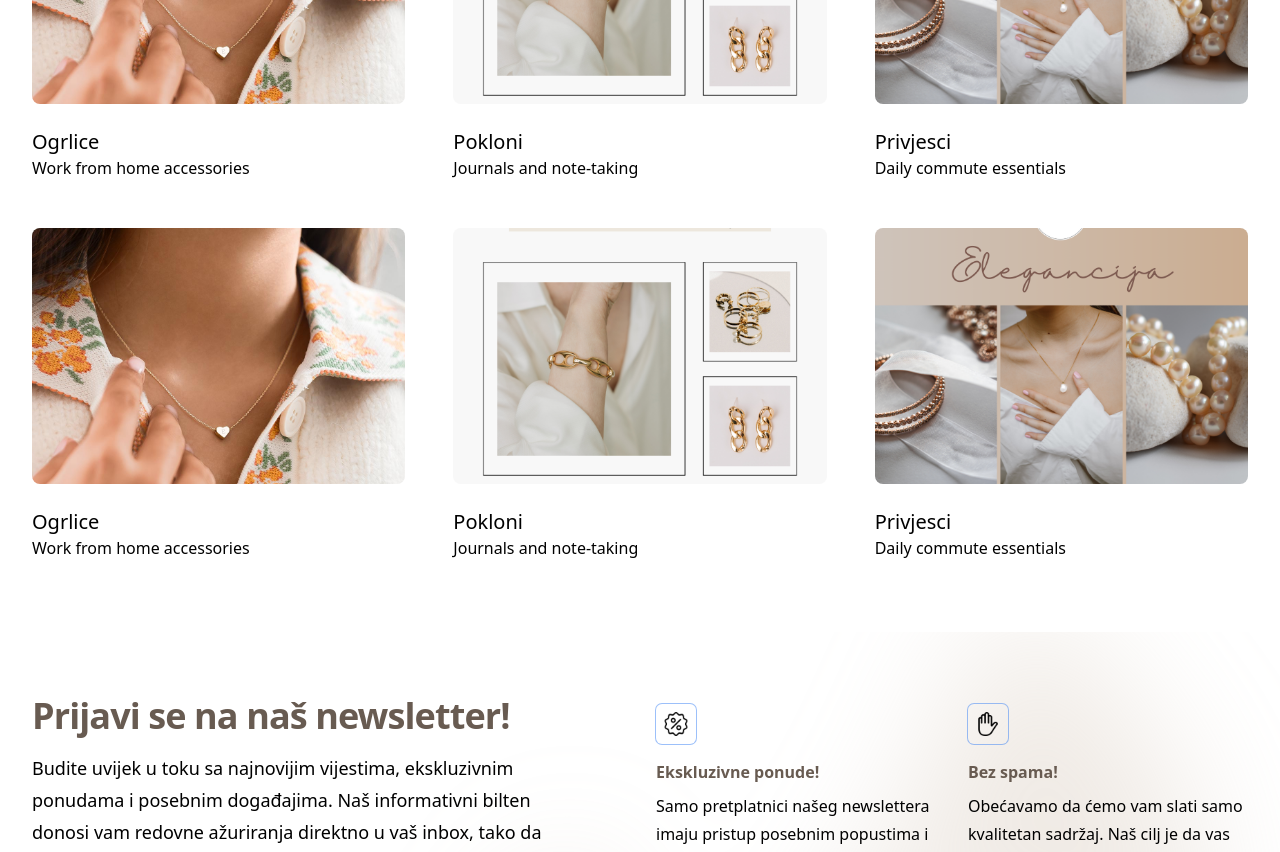
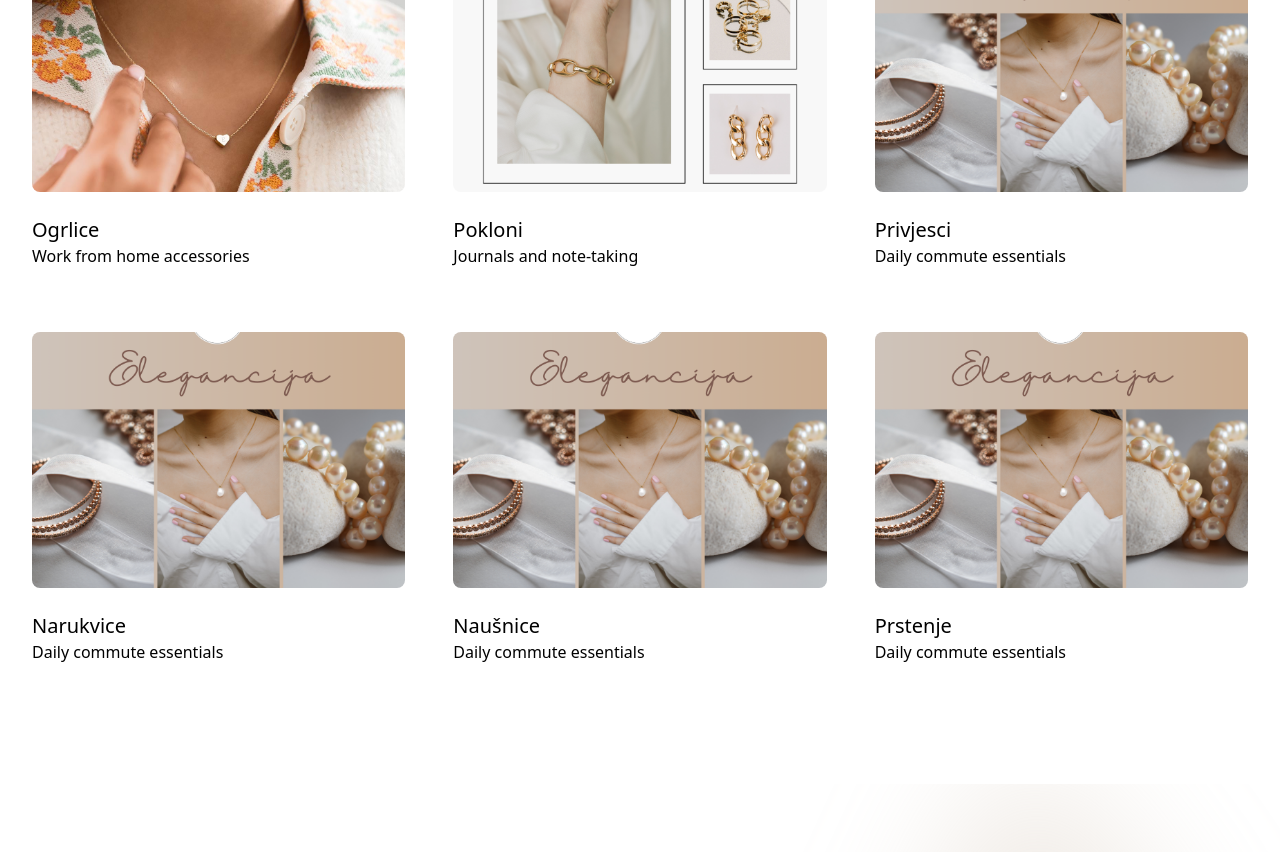
Before and after one commit to inedzma/SSN, a React (Create React App) app: page / in a window 1280 px wide. Shown: the part 1000-1852 px from the top of the page. Built offline with nearby package versions, Linux system fonts and the light colour scheme.

Commit message:
male ispravke

```diff
--- a/src/App.js
+++ b/src/App.js
@@ -1,6 +1,6 @@
 import './App.css';
 
-import {BrowserRouter, Route, Routes, ScrollRestoration} from "react-router-dom";
+import {BrowserRouter, Route, Routes} from "react-router-dom";
 import {Pocetna} from "./pages/Pocetna";
 import {Prijava} from "./pages/Prijava";
 import {Registracija} from "./pages/Registracija";
--- a/src/components/Header.js
+++ b/src/components/Header.js
@@ -1,5 +1,4 @@
 import React from "react";
-import {useState} from "react";
 
 export const Header = () => {
     function handleOnClick() {
--- a/src/components/Layout.js
+++ b/src/components/Layout.js
@@ -1,4 +1,3 @@
-import {Pocetna} from "../pages/Pocetna";
 import {Header} from "./Header";
 import {Footer} from "./Footer";
 
--- a/src/pages/O nama.js
+++ b/src/pages/O nama.js
@@ -55,6 +55,7 @@ export const ONama = () => {
                                 height={1442}
                             />
                         </div>
+
                     </div>
                 </div>
             </div>
@@ -76,7 +77,6 @@ export const ONama = () => {
                     </div>
                 </div>
             </div>
-
         </Layout>
     )
 }
--- a/src/pages/Pocetna.js
+++ b/src/pages/Pocetna.js
@@ -20,6 +20,27 @@ export const Pocetna = () => {
         },
         {
             ime: 'Privjesci',
+            opis: 'Daily commute essentials',
+            slikaSrc: '/reklama2.png',
+            slikaAlt: 'Collection of four insulated travel bottles on wooden shelf.',
+            href: '/Privjesci',
+        },
+        {
+            ime: 'Narukvice',
+            opis: 'Daily commute essentials',
+            slikaSrc: '/reklama2.png',
+            slikaAlt: 'Collection of four insulated travel bottles on wooden shelf.',
+            href: '/Privjesci',
+        },
+        {
+            ime: 'Naušnice',
+            opis: 'Daily commute essentials',
+            slikaSrc: '/reklama2.png',
+            slikaAlt: 'Collection of four insulated travel bottles on wooden shelf.',
+            href: '/Privjesci',
+        },
+        {
+            ime: 'Prstenje',
             opis: 'Daily commute essentials',
             slikaSrc: '/reklama2.png',
             slikaAlt: 'Collection of four insulated travel bottles on wooden shelf.',
@@ -132,11 +153,11 @@ export const Pocetna = () => {
                 <div className="mx-auto max-w-7xl px-4 sm:px-6 lg:px-8">
                     <div className="mx-auto max-w-2xl sm:py-24 lg:max-w-none lg:py-14">
                         <h1 className="text-3xl font-bold text-gray-900 mt-4 sm:pt-0 ">Kategorije</h1>
-                        <div className="mt-6 space-y-12 lg:grid lg:grid-cols-3 lg:gap-x-12 lg:space-y-0">
+                        <div className="mt-12 mb-12 space-y-8 lg:grid lg:grid-cols-3 lg:gap-x-12 lg:space-y-0">
                             {kategorija.map((kategorija) => (
                                 <div key={kategorija.ime} className="group relative">
                                     <div
-                                        className="relative h-80 w-full overflow-hidden rounded-lg bg-white sm:aspect-h-1 sm:aspect-w-2 lg:aspect-h-1 lg:aspect-w-1 group-hover:opacity-75 sm:h-64">
+                                        className="mt-16 relative h-80 w-full overflow-hidden rounded-lg bg-white sm:aspect-h-1 sm:aspect-w-2 lg:aspect-h-1 lg:aspect-w-1 group-hover:opacity-75 sm:h-64">
                                         <img
                                             src={kategorija.slikaSrc}
                                             alt={kategorija.slikaAlt}
@@ -145,28 +166,7 @@ export const Pocetna = () => {
                                     </div>
                                     <h3 className="mt-6 text-sm text-gray-500">
                                         <a href={kategorija.href}>
-                                            <span className="absolute inset-0"/>
-                                        </a>
-                                    </h3>
-                                    <p className="text-xl font-medium text-gray-900">{kategorija.ime}</p>
-                                    <p className="text-base font-normal text-gray-900">{kategorija.opis}</p>
-                                </div>
-                            ))}
-                        </div>
-                        <div className="mt-12 space-y-12 lg:grid lg:grid-cols-3 lg:gap-x-12 lg:space-y-0">
-                            {kategorija.map((kategorija) => (
-                                <div key={kategorija.ime} className="group relative">
-                                    <div
-                                        className="relative h-80 w-full overflow-hidden rounded-lg bg-white sm:aspect-h-1 sm:aspect-w-2 lg:aspect-h-1 lg:aspect-w-1 group-hover:opacity-75 sm:h-64">
-                                        <img
-                                            src={kategorija.slikaSrc}
-                                            alt={kategorija.slikaAlt}
-                                            className="h-full w-full object-cover object-center"
-                                        />
-                                    </div>
-                                    <h3 className="mt-6 text-sm text-gray-500">
-                                        <a href={kategorija.href}>
-                                            <span className="absolute inset-0"/>
+                                            <span className="absolute inset-0 my-10" />
                                         </a>
                                     </h3>
                                     <p className="text-xl font-medium text-gray-900">{kategorija.ime}</p>
```
